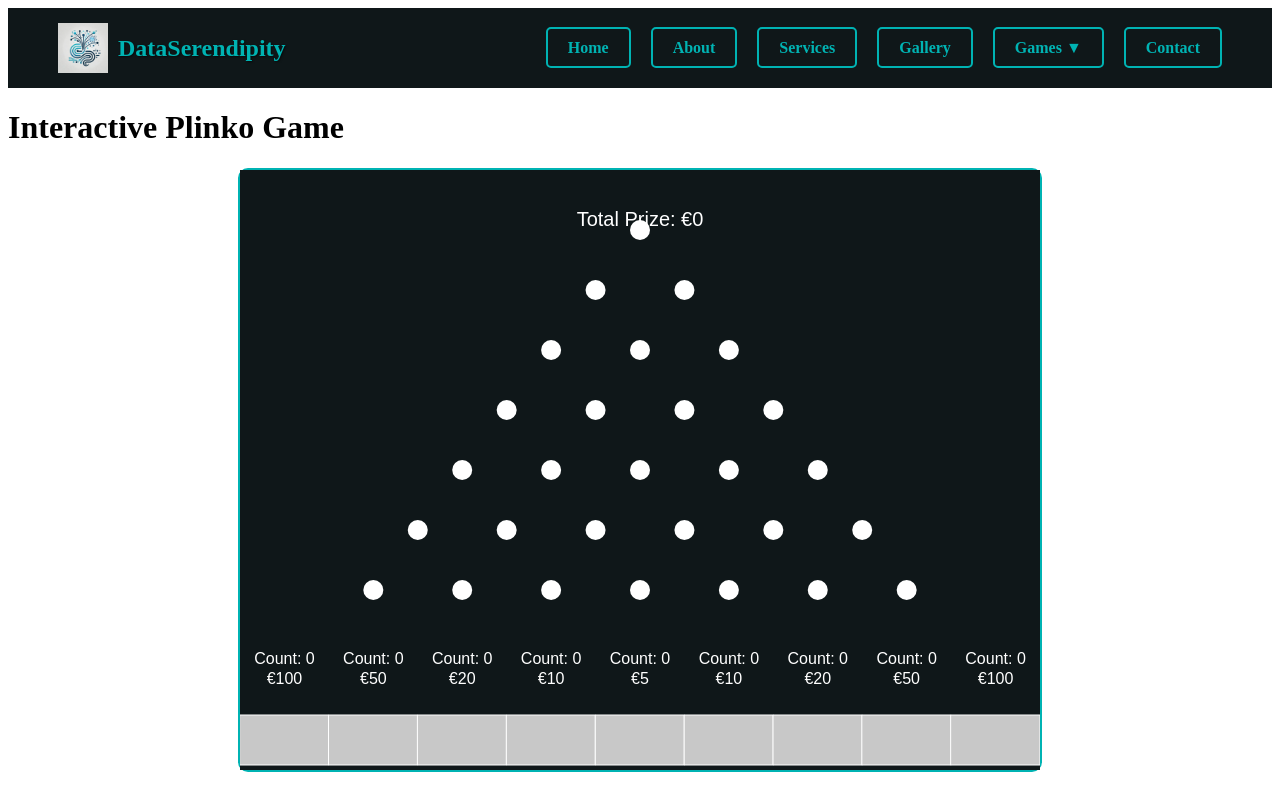
After one commit to HugoSmits/DataSerendipity, a Flask app: page /games/plinko in a window 1280 px wide. The commit adds this page. Run offline with Flask 3, Linux system fonts and the light colour scheme; some libraries are stand-ins or nearby versions.

Commit message:
Branch - Creating Games Bar : Moving plinko game

```diff
--- a/project/app.py
+++ b/project/app.py
@@ -69,6 +69,14 @@ def services():
 def gallery():
     return render_template("gallery.html")  # Serve contact.html
 
+@app.route("/games")
+def games():
+    return render_template("games.html")  # New Games Page
+
+@app.route("/games/plinko")
+def plinko():
+    return render_template("plinko.html")  # Plinko subpage
+
 @app.route("/contact")
 def contact():
     return render_template("contact.html")  # Serve contact.html
--- a/project/static/css/navigation_style.css
+++ b/project/static/css/navigation_style.css
@@ -67,6 +67,42 @@ nav ul li .btn:hover {
     color: #fff;
 }
 
+.dropdown {
+    position: relative;
+    display: inline-block;
+}
+
+.dropdown-menu {
+    display: none;
+    position: absolute;
+    background-color: #0f1719;
+    min-width: 160px;
+    box-shadow: 0px 4px 8px rgba(0, 0, 0, 0.1);
+    z-index: 1;
+    border-radius: 5px;
+    padding: 5px 0;
+}
+
+.dropdown:hover .dropdown-menu {
+    display: block;
+}
+
+.dropdown-menu li {
+    display: block;
+}
+
+.dropdown-menu li a {
+    padding: 10px;
+    text-decoration: none;
+    color: white;
+    display: block;
+}
+
+.dropdown-menu li a:hover {
+    background-color: #008080;
+}
+
+
 .gallery-menu {
     display: flex;
     justify-content: center;
--- /dev/null
+++ b/project/static/css/plinko_style.css
@@ -0,0 +1,21 @@
+.plinko-game {
+    text-align: center;
+    padding: 20px;
+}
+
+.plinko-game h1 {
+    font-size: 2.5rem;
+    color: #00b3b3;
+    margin-bottom: 20px;
+}
+
+#plinko-container {
+    margin: auto;
+    width: 100%;
+    max-width: 800px;
+    height: 600px;
+    background-color: #0f1719;
+    border: 2px solid #00b3b3;
+    border-radius: 10px;
+    position: relative;
+}
--- a/project/templates/about.html
+++ b/project/templates/about.html
@@ -20,6 +20,12 @@
             <li><a href="/about" class="btn">About</a></li>
             <li><a href="/services" class="btn">Services</a></li>
             <li><a href="/gallery" class="btn">Gallery</a></li>
+            <li class="dropdown">
+                <a href="/games" class="btn">Games ▼</a>
+                <ul class="dropdown-menu">
+                    <li><a href="/games/plinko">Plinko</a></li>
+                </ul>
+            </li>
             <li><a href="/contact" class="btn">Contact</a></li>
         </ul>
     </nav>
--- a/project/templates/contact.html
+++ b/project/templates/contact.html
@@ -20,6 +20,12 @@
             <li><a href="/about" class="btn">About</a></li>
             <li><a href="/services" class="btn">Services</a></li>
             <li><a href="/gallery" class="btn">Gallery</a></li>
+            <li class="dropdown">
+                <a href="/games" class="btn">Games ▼</a>
+                <ul class="dropdown-menu">
+                    <li><a href="/games/plinko">Plinko</a></li>
+                </ul>
+            </li>
             <li><a href="/contact" class="btn">Contact</a></li>
         </ul>
     </nav>
--- /dev/null
+++ b/project/templates/plinko.html
@@ -0,0 +1,36 @@
+<!DOCTYPE html>
+<html lang="en">
+<head>
+    <meta charset="UTF-8">
+    <meta name="viewport" content="width=device-width, initial-scale=1.0">
+    <title>Plinko - DataSerendipity</title>
+    <link rel="stylesheet" href="/static/css/navigation_style.css">
+    <link rel="stylesheet" href="/static/css/plinko_style.css">
+    <script src="https://cdnjs.cloudflare.com/ajax/libs/p5.js/1.5.0/p5.min.js"></script>
+</head>
+<body>
+    <nav>
+        <div class="logo-container">
+            <img src="/static/images/Serendipity_logo.jpg" alt="DataSerendipity Logo">
+            <span>DataSerendipity</span>
+        </div>
+        <ul>
+            <li><a href="/" class="btn">Home</a></li>
+            <li><a href="/about" class="btn">About</a></li>
+            <li><a href="/services" class="btn">Services</a></li>
+            <li><a href="/gallery" class="btn">Gallery</a></li>
+            <li class="dropdown">
+                <a href="/games" class="btn">Games ▼</a>
+                <ul class="dropdown-menu">
+                    <li><a href="/games/plinko">Plinko</a></li>
+                </ul>
+            </li>
+            <li><a href="/contact" class="btn">Contact</a></li>
+        </ul>
+    </nav>
+
+    <h1>Interactive Plinko Game</h1>
+    <div id="plinko-container"></div>
+    <script src="/static/js/plinko.js"></script>
+</body>
+</html>
```
Also changed, not shown: project/static/css/gallery_style.css (+0 -22 lines), project/templates/gallery.html (+6 -13 lines), project/templates/games.html (added, +34 -0 lines), project/templates/services.html (+7 -0 lines), 1 other file.
